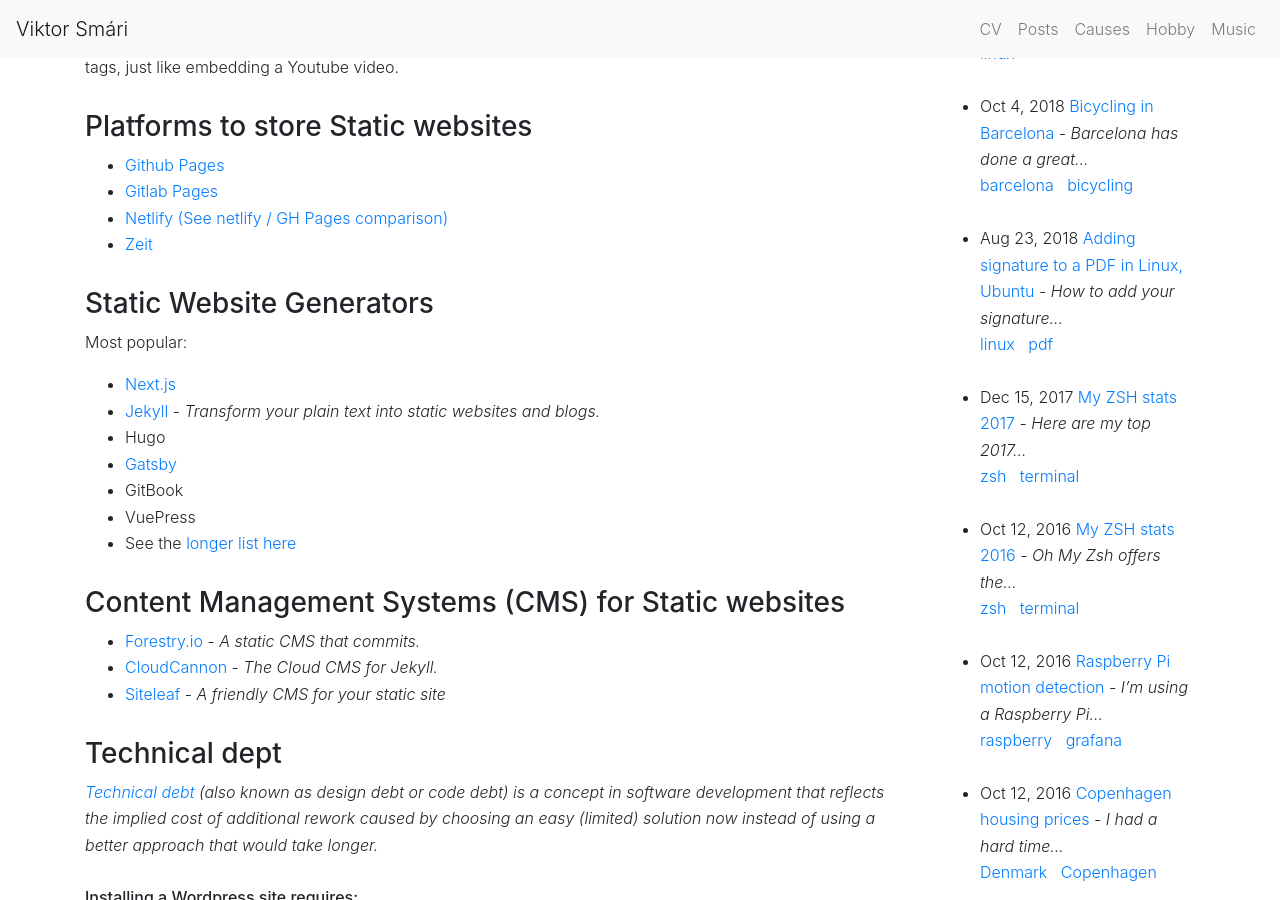
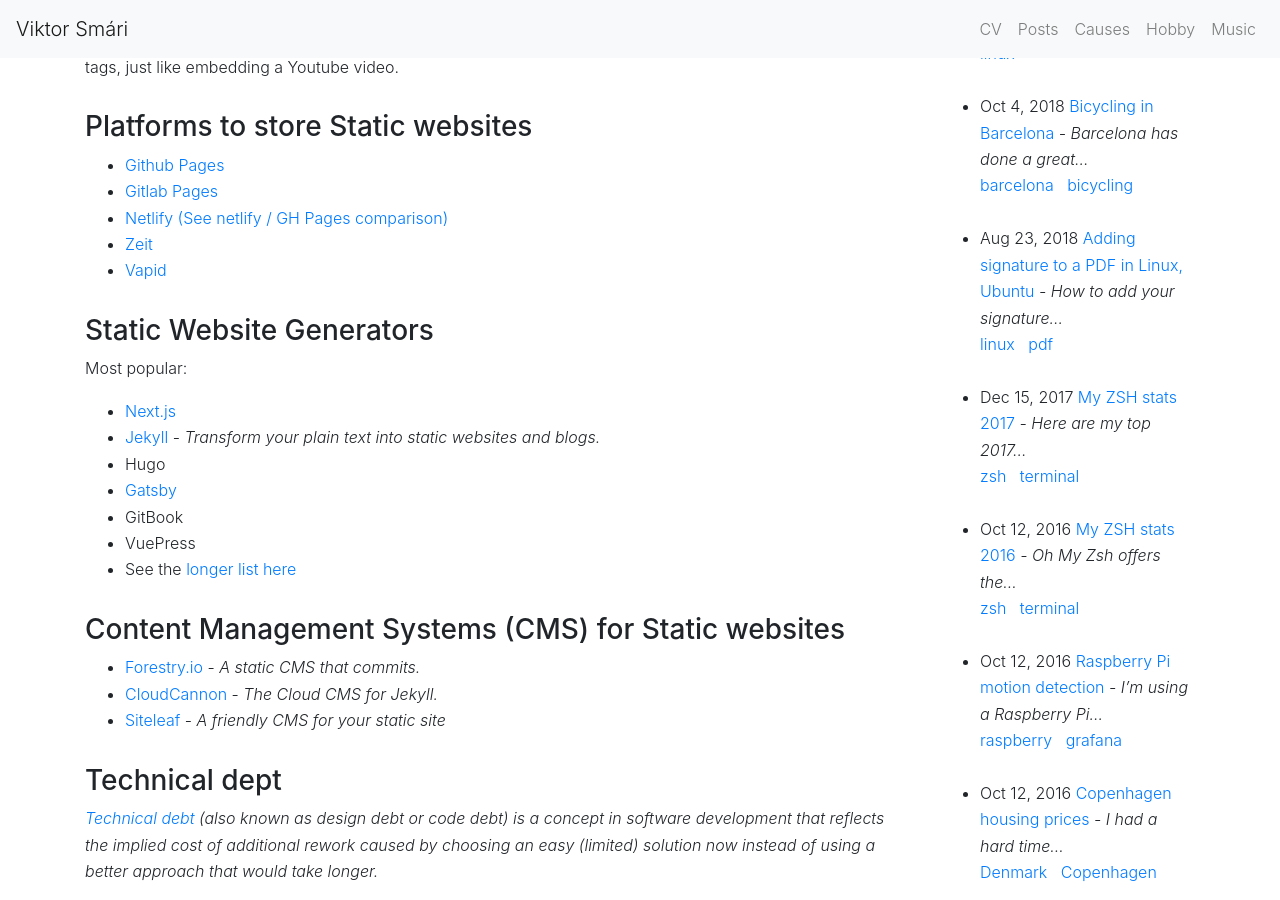
Before and after one commit to viktorsmari/viktorsmari.github.io, a Jekyll site: the page built from _posts/2019-07-14-github-pages-vs-wordpress.md, in a window 1280 px wide and 900 px high, scrolled down 362 px. Built offline with Jekyll 4.4.1, drawn with Linux system fonts in a browser that asks for light colours; comment, search, counter and statistics services are not loaded.

Commit message:
Update 2019-07-14-github-pages-vs-wordpress.md

```diff
--- a/_posts/2019-07-14-github-pages-vs-wordpress.md
+++ b/_posts/2019-07-14-github-pages-vs-wordpress.md
@@ -16,6 +16,8 @@
 * [Gitlab Pages](https://about.gitlab.com/product/pages/)
 * [Netlify](https://www.netlify.com/) [(See netlify / GH Pages comparison)](https://www.netlify.com/github-pages-vs-netlify/)
 * [Zeit](https://zeit.co/)
+* [Vapid](https://www.vapid.com/)
+
 
 
 ### Static Website Generators
```
